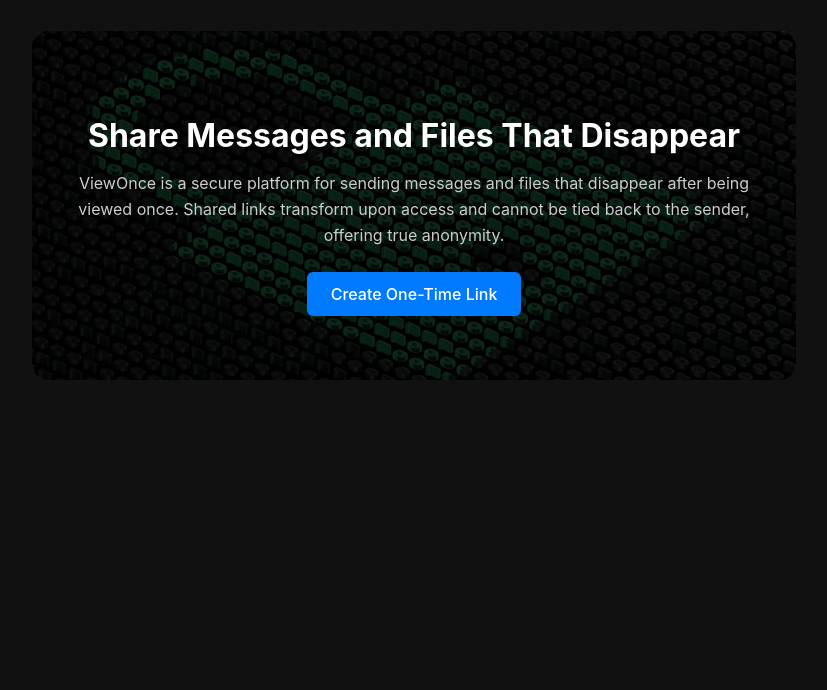
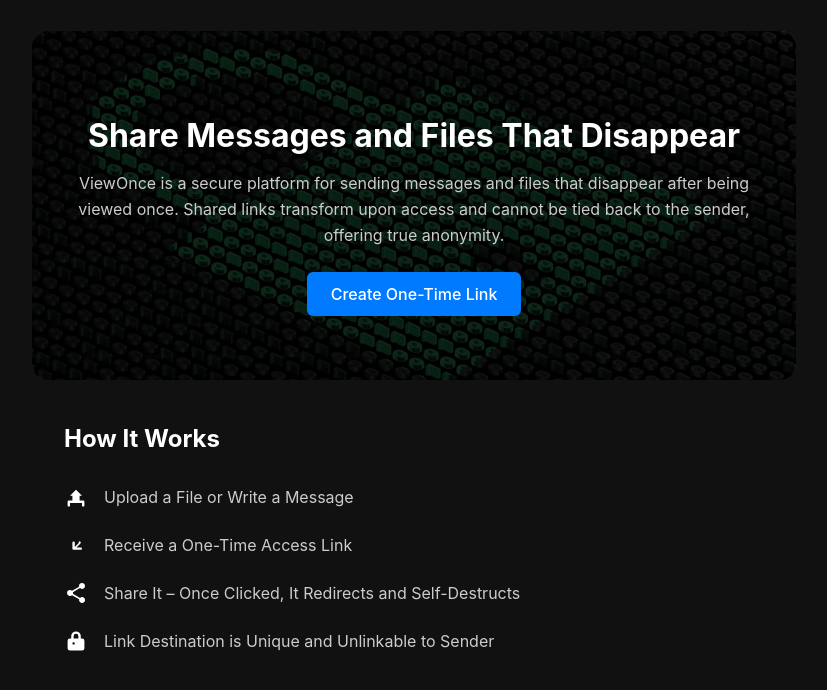
Before and after one commit to chistev/ViewOnce, a Django app: page / in a window 1280 px wide. Shown: the part 61-751 px from the top of the page, without its empty margins (226-1053 px from the left). Run offline with Django 5.2, Linux system fonts and the light colour scheme.

Commit message:
how it works section added

```diff
--- a/view_once/static/view_once/css/index.css
+++ b/view_once/static/view_once/css/index.css
@@ -52,7 +52,7 @@
 }
 
 .hero-section {
-    padding: 2rem 1.5rem 4rem;
+    padding: 2rem 1.5rem 1rem;
     display: flex;
     align-items: center;
     justify-content: center;
@@ -115,3 +115,45 @@
     font-weight: 500;
     display: inline-block;
 }
+
+.how-it-works {
+    padding: 0.5rem 1.5rem;
+    max-width: 700px;
+    margin: 0 auto;
+    color: white;
+}
+
+.how-it-works h2 {
+    font-size: 1.5rem;
+    margin-bottom: 2rem;
+    font-weight: 700;
+}
+
+.steps {
+    list-style: none;
+    padding: 0;
+    margin: 0;
+}
+
+.steps li {
+    display: flex;
+    align-items: center;
+    margin-bottom: 1.5rem;
+    font-size: 1rem;
+    color: #ccc;
+}
+
+.steps .icon {
+    width: 24px;
+    height: 24px;
+    margin-right: 1rem;
+    display: flex;
+    align-items: center;
+    justify-content: center;
+}
+
+.steps .icon svg {
+    width: 100%;
+    height: 100%;
+    fill: white;
+}
--- a/view_once/templates/view_once/index.html
+++ b/view_once/templates/view_once/index.html
@@ -1,10 +1,12 @@
 {% load static %}
 <!DOCTYPE html>
 <html>
+
 <head>
     <title>View Once App</title>
     <link rel="stylesheet" type="text/css" href="{% static 'view_once/css/index.css' %}">
 </head>
+
 <body>
     <nav class="navbar">
         <div class="navbar-left">
@@ -33,5 +35,54 @@
             <a href="#" class="hero-button">Create One-Time Link</a>
         </div>
     </div>
+    <div class="how-it-works">
+        <h2>How It Works</h2>
+        <ul class="steps">
+            <li>
+                <span class="icon">
+                    <!-- Upload Icon -->
+                    <svg viewBox="0 0 20 20" fill="currentColor" xmlns="http://www.w3.org/2000/svg">
+                        <path fill-rule="evenodd"
+                            d="M3 14a1 1 0 011-1h3v-4H5l5-5 5 5h-2v4h3a1 1 0 011 1v3a1 1 0 11-2 0v-2H5v2a1 1 0 11-2 0v-3z"
+                            clip-rule="evenodd" />
+                    </svg>
+
+                </span>
+                Upload a File or Write a Message
+            </li>
+            <li>
+                <span class="icon">
+                    <!-- Link Icon -->
+                    <svg viewBox="0 0 20 20" fill="currentColor" xmlns="http://www.w3.org/2000/svg">
+                        <path
+                            d="M12.293 7.293a1 1 0 011.414 1.414L10.414 12H14a1 1 0 110 2H8a1 1 0 01-1-1V8a1 1 0 112 0v3.586l3.293-3.293z" />
+                    </svg>
+                </span>
+                Receive a One-Time Access Link
+            </li>
+            <li>
+                <span class="icon">
+                    <!-- Share Icon -->
+                    <svg viewBox="0 0 24 24" fill="currentColor" xmlns="http://www.w3.org/2000/svg">
+                        <path
+                            d="M18 16.08C17.24 16.08 16.56 16.38 16.04 16.88L8.91 12.7C8.96 12.47 9 12.24 9 12C9 11.76 8.96 11.53 8.91 11.3L15.96 7.11C16.5 7.62 17.22 7.92 18 7.92C19.66 7.92 21 6.58 21 4.96C21 3.34 19.66 2 18 2C16.34 2 15 3.34 15 4.96C15 5.2 15.04 5.43 15.09 5.66L8.04 9.85C7.5 9.34 6.78 9.04 6 9.04C4.34 9.04 3 10.38 3 12C3 13.62 4.34 14.96 6 14.96C6.78 14.96 7.5 14.66 8.04 14.15L15.16 18.34C15.11 18.56 15.08 18.78 15.08 19C15.08 20.66 16.42 22 18.08 22C19.74 22 21.08 20.66 21.08 19C21.08 17.34 19.74 16 18.08 16Z" />
+                    </svg>
+
+                </span>
+                Share It – Once Clicked, It Redirects and Self-Destructs
+            </li>
+            <li>
+                <span class="icon">
+                    <!-- Lock Icon -->
+                    <svg viewBox="0 0 20 20" fill="currentColor" xmlns="http://www.w3.org/2000/svg">
+                        <path fill-rule="evenodd"
+                            d="M10 2a4 4 0 00-4 4v2H5a2 2 0 00-2 2v6a2 2 0 002 2h10a2 2 0 002-2v-6a2 2 0 00-2-2h-1V6a4 4 0 00-4-4zM8 6a2 2 0 114 0v2H8V6zm-1 6a1 1 0 112 0 1 1 0 01-2 0z"
+                            clip-rule="evenodd" />
+                    </svg>
+                </span>
+                Link Destination is Unique and Unlinkable to Sender
+            </li>
+        </ul>
+    </div>
 </body>
 </html>
```
